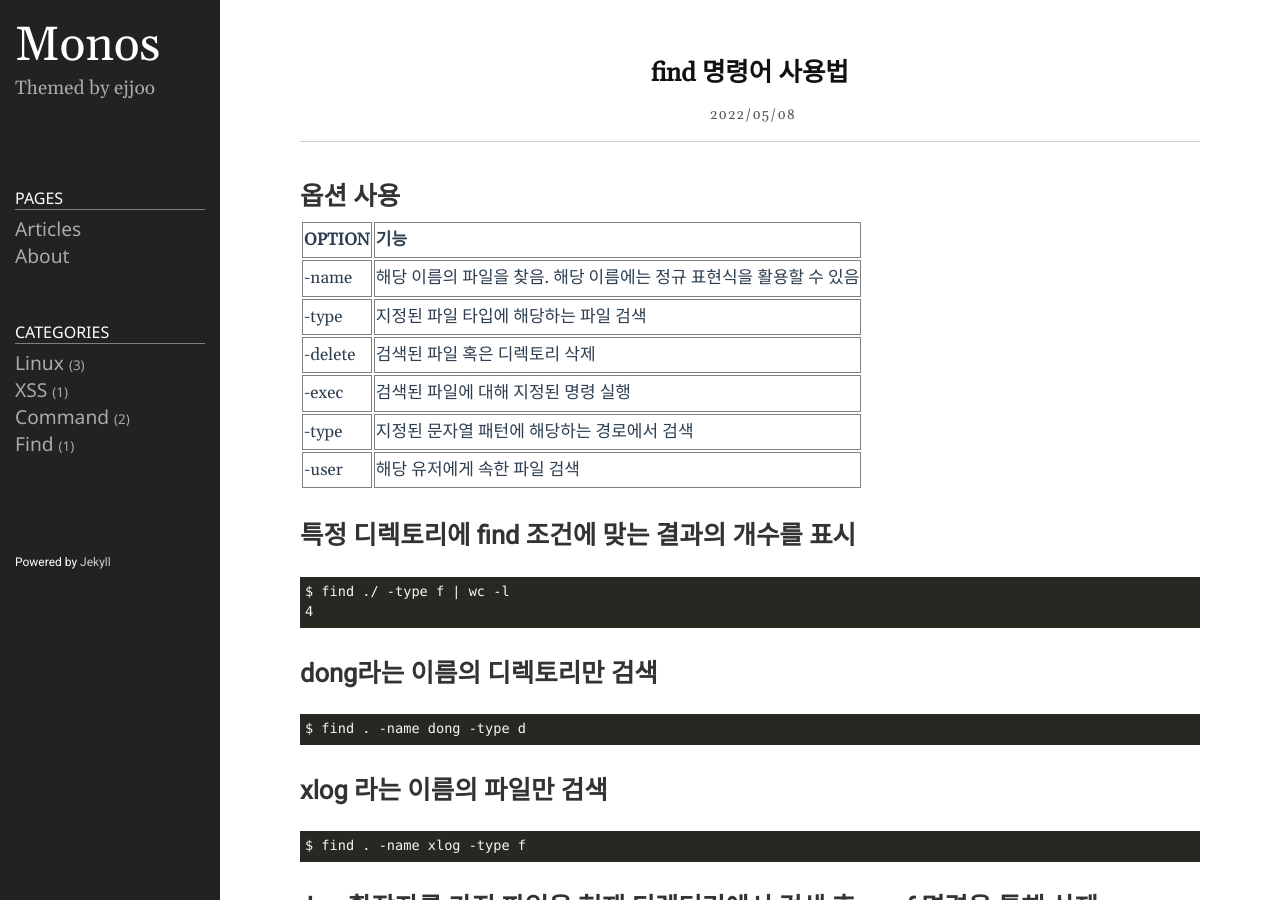
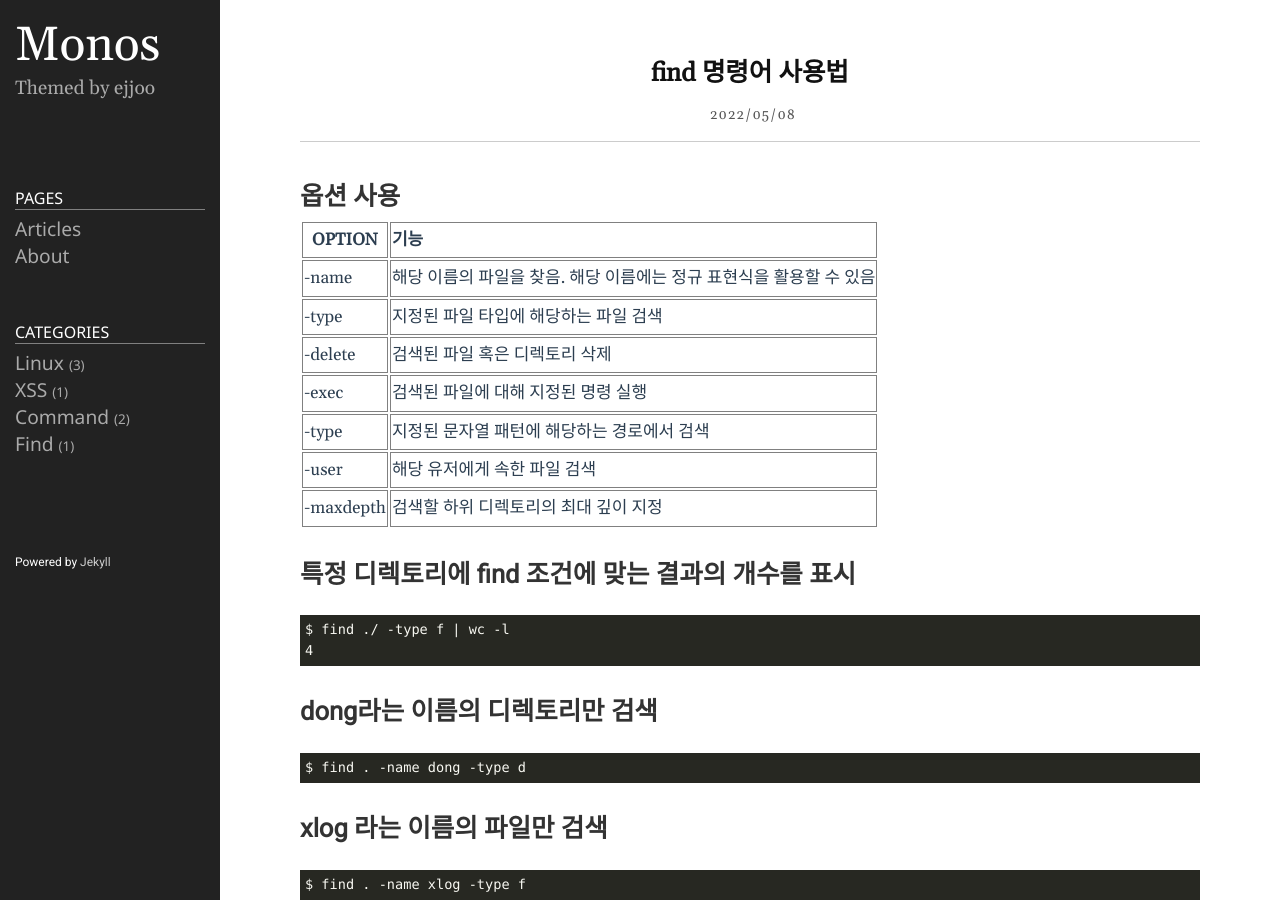
Before and after one commit to testall0836/testall0836.github.io, a Jekyll site: the page built from _posts/2022-05-08-post.markdown, in a window 1280 px wide and 900 px high. Built offline with Jekyll 4.4.1, drawn with Linux system fonts in a browser that asks for light colours.

Commit message:
update post

```diff
--- a/_posts/2022-05-08-post.markdown
+++ b/_posts/2022-05-08-post.markdown
@@ -16,6 +16,7 @@ categories: command linux find
 | -exec        |      검색된 파일에 대해 지정된 명령 실행             |
 | -type        |      지정된 문자열 패턴에 해당하는 경로에서 검색             |
 | -user        |      해당 유저에게 속한 파일 검색             |
+| -maxdepth       |      검색할 하위 디렉토리의 최대 깊이 지정             |
 
 ## 특정 디렉토리에 find 조건에 맞는 결과의 개수를 표시
 
```
